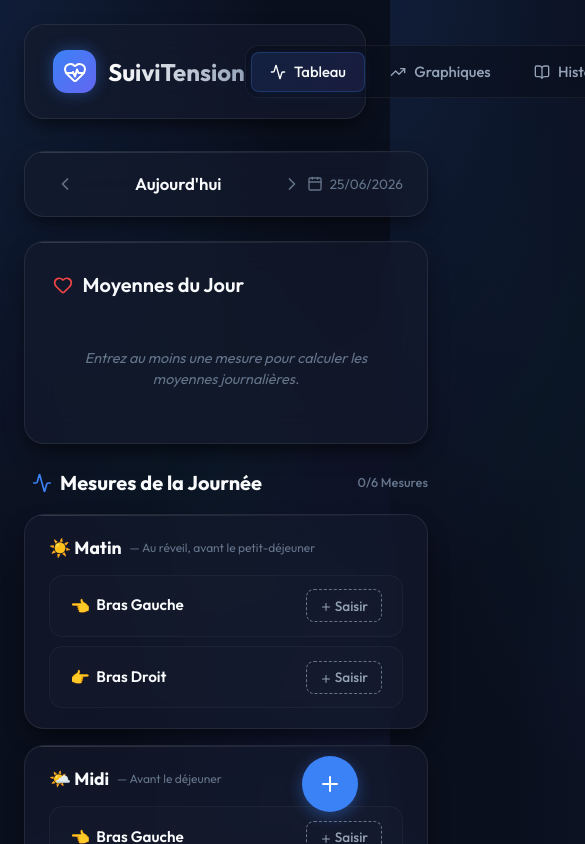
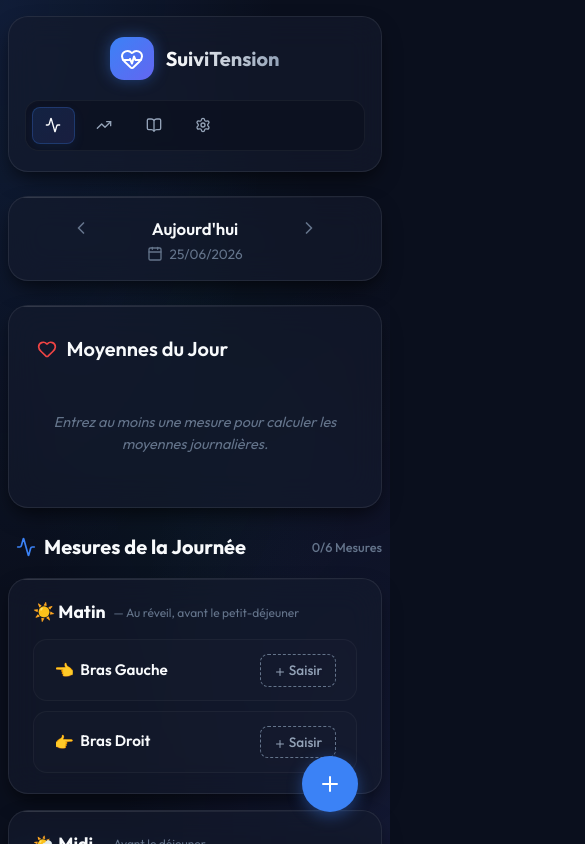
Before and after one commit to eric0512/tension, a React (Vite) app: page / in a window 390 px wide. Shown: the top 844 px of the page, 585 px wide, since content can reach past the window. Built offline with nearby package versions, Linux system fonts and the light colour scheme.

Commit message:
Add mobile responsive CSS to fix zoomed out layout on phones

```diff
--- a/src/components/Dashboard.jsx
+++ b/src/components/Dashboard.jsx
@@ -200,7 +200,7 @@ export default function Dashboard({ data, onSaveMeasurement, onAddClick }) {
       <div style={{ display: 'flex', flexDirection: 'column', gap: '1.5rem' }}>
 
         {/* Sélecteur de date */}
-        <div className="glass-card" style={{ padding: '1rem 1.5rem', display: 'flex', justifyContent: 'space-between', alignItems: 'center' }}>
+        <div className="glass-card date-selector-card">
           <div style={{ display: 'flex', alignItems: 'center', gap: '0.5rem' }}>
             <button className="btn-icon" onClick={() => changeDate(-1)} title="Jour précédent">
               <ChevronLeft size={20} />
--- a/src/index.css
+++ b/src/index.css
@@ -1047,3 +1047,72 @@ a {
   margin-top: auto;
   border-top: 1px solid rgba(255, 255, 255, 0.03);
 }
+
+/* --- Mobile Responsive Fixes --- */
+@media (max-width: 768px) {
+  .app-container {
+    padding: 1rem 0.5rem;
+    gap: 1.5rem;
+  }
+
+  .app-header {
+    flex-direction: column;
+    padding: 1.25rem 1rem;
+    gap: 1.25rem;
+  }
+
+  .nav-tabs {
+    width: 100%;
+    overflow-x: auto;
+    justify-content: flex-start;
+  }
+
+  .nav-tab {
+    padding: 0.6rem 0.8rem;
+    font-size: 0.85rem;
+    white-space: nowrap;
+  }
+
+  .nav-tab span {
+    display: none; /* Cache le texte sur mobile pour gagner de la place */
+  }
+
+  .dashboard-grid {
+    grid-template-columns: 1fr;
+  }
+
+  .date-selector-card {
+    flex-direction: column;
+    gap: 1.25rem;
+    padding: 1rem;
+    align-items: stretch;
+  }
+
+  .date-selector-card > div {
+    justify-content: center;
+  }
+
+  .summary-row {
+    grid-template-columns: 1fr;
+    gap: 1rem;
+  }
+
+  .brand h1 {
+    font-size: 1.25rem;
+  }
+
+  .chart-svg {
+    height: 250px;
+  }
+
+  /* Affichage vertical pour l'export en mode mobile */
+  .settings-card .actions-row {
+    flex-direction: column;
+    width: 100%;
+  }
+
+  .btn {
+    width: 100%;
+    justify-content: center;
+  }
+}
```
